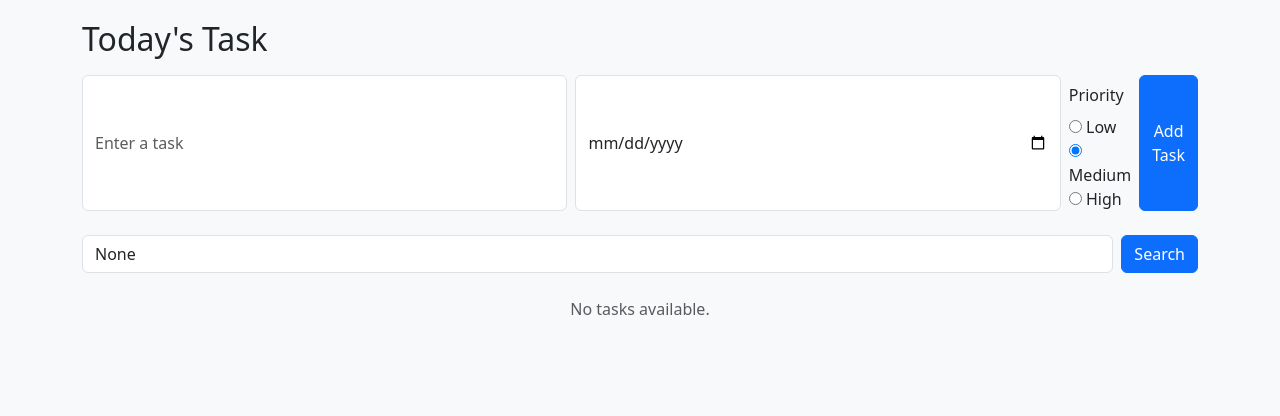
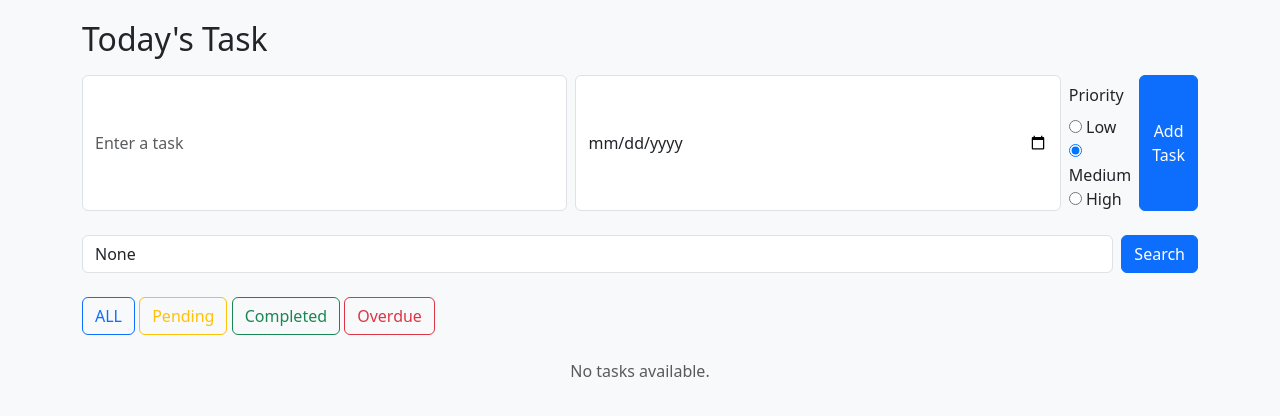
Before and after one commit to Kshristi/todo_app, a Django app: a page that uses tasks/templates/tasks/home.html in a window 1280 px wide. Shown: the part 236-652 px from the top of the page. Run offline with Django 5.2, Linux system fonts and the light colour scheme; data comes from the database, SQL or seed files in the repository; both versions use the stored data as it was after the commit.

Commit message:
Add task filters

```diff
--- a/tasks/templates/tasks/home.html
+++ b/tasks/templates/tasks/home.html
@@ -73,7 +73,12 @@
             <input type="text" name="search" class="form-control" placeholder="search..." value="{{ search_query }}">
             <button class="btn btn-primary">Search</button>
         </form>
-
+        <div class="mb-4">
+            <a href="?search={{ search_query }}&filter=all" class="btn btn-outline-primary">ALL</a>
+            <a href="?search={{ search_query }}&filter=pending" class="btn btn-outline-warning">Pending</a>
+            <a href="?search={{ search_query }}&filter=completed" class="btn btn-outline-success">Completed</a>
+            <a href="?search={{ search_query }}&filter=overdue" class="btn btn-outline-danger">Overdue</a>
+        </div>
         {% for task in tasks %}
         <div class="card mb-3
         {% if task.completed %}
--- a/tasks/views.py
+++ b/tasks/views.py
@@ -10,19 +10,23 @@ def home(request):
         Task.objects.create(title=title, due_date=due_date,priority=priority)
         return redirect("home")
 
-
+    today=date.today()
+    search_query=request.GET.get("search")
+    filter_type=request.GET.get("filter","all")
     tasks=Task.objects.all()
-    search_query=request.GET.get("search")
     if search_query:
-        tasks=Task.objects.filter(title__icontains=search_query)
-    else:
-        tasks=Task.objects.all()
+        tasks=tasks.filter(title__icontains=search_query)
+    if filter_type=="pending":
+        tasks=tasks.filter(completed=False)
+    elif filter_type=="completed":
+        tasks=tasks.filter(completed=True)
+    elif filter_type=="overdue":
+        tasks=tasks.filter(due_date__lt=today, completed=False)
 
     total_tasks=tasks.count()
     completed_tasks=tasks.filter(completed=True).count()
     pending_tasks=tasks.filter(completed=False).count()
 
-    today=date.today()
     for task in tasks:
         if task.due_date:
             task.is_overdue= task.due_date < today
@@ -39,7 +43,8 @@ def home(request):
         "completed_tasks": completed_tasks,
         "pending_tasks": pending_tasks,
         "overdue_tasks": overdue_tasks,
-        "search_query": search_query
+        "search_query": search_query,
+        "filter_type": filter_type
     }
 
     return render(request, "tasks/home.html", context)
```
Also changed, not shown: db.sqlite3.
